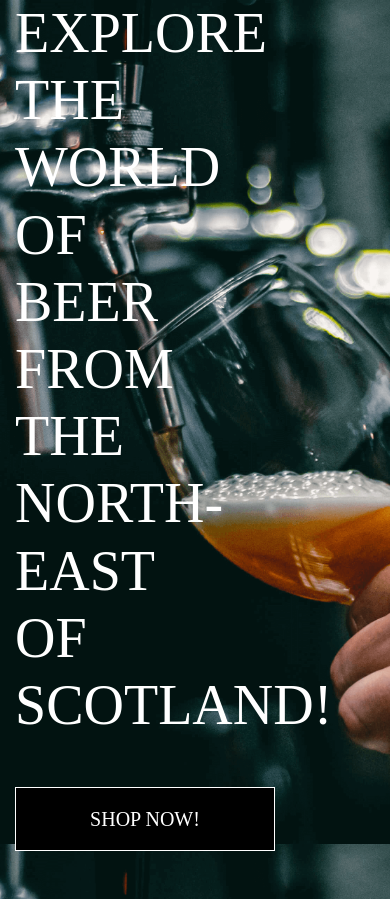
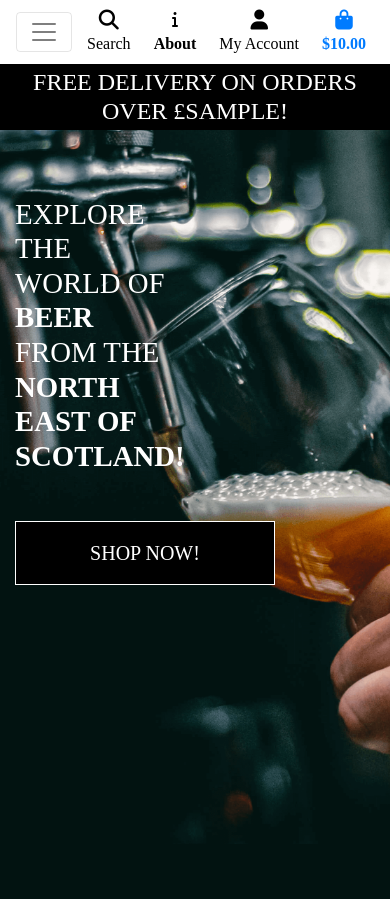
Before and after one commit to donald-macritchie/granite_tap, a Django app: template home/templates/home/index.html in a window 390 px wide. After the commit the page ends 836 px from the top, so only its background shows below. Run offline with Django 3.2, Linux system fonts and the light colour scheme; the template is opened without the code that fills it: most values are stand-ins (such as "Sample title", 1, 10 or a date in 2020); some libraries are stand-ins or nearby versions; some web fonts are replaced.

Commit message:
added mobile header and main nav bar

```diff
--- a/home/templates/home/index.html
+++ b/home/templates/home/index.html
@@ -10,11 +10,12 @@
 {% endblock %}
 
 {% block content %}
+    <!-- Hero Section -->
     <div class="container h-100">
         <div class="row h-100">
             <div class="col-6 col-md-6 my-auto">
-                <h1 class="display-4 logo-font text-white">
-                    Explore The World of Beer from The North-East Of Scotland!
+                <h1 id="hero-text" class="display-5 logo-font text-white">
+                    Explore The World of <strong>Beer</strong> from The <strong>North East Of Scotland!</strong>
                 </h1>
                 <div class="my-5">
                     <h4>
--- a/static/css/base.css
+++ b/static/css/base.css
@@ -58,6 +58,10 @@ body {
     border: 1px solid black !important;
 }
 
+.bg-black {
+    background: #000 !important;
+}
+
 /* -------------------------------- Media Queries */
 
 /* Slightly larger container on xl screens */
@@ -81,3 +85,15 @@ body {
         padding-top: 164px;
     }
 }
+
+
+@media (max-width: 768px) {
+    #hero-text {
+        font-size: 1.8em;
+        margin-top: 150px;
+    }
+
+@media (max-width: 425px) {
+    #hero-text {
+        font-size: 1.8em;
+    }
--- a/templates/base.html
+++ b/templates/base.html
@@ -45,12 +45,16 @@
 
 <body>
     <header class="container-fluid fixed-top">
+
+        <!-- Homepage Logo -->
         <div id="topnav" class="row bg-white pt-lg-2 d-none d-lg-flex">
             <div class="col-12 col-lg-4 my-auto py-1 py-lg-0 text-center text-lg-left">
                 <a href="{% url 'home' %}" class="nav-link main-logo-link">
                     <h2 class="logo-font text-black my-0">Granite Tap</h2>
                 </a>
             </div>
+
+            <!-- searchbar -->
             <div class="col-12 col-lg-4 my-auto py-1 py-lg-0">
                 <form method="GET" action="">
                     <div class="input-group w-100">
@@ -68,6 +72,7 @@
             </div>
             <div class="col-12 col-lg-4 my-auto py-1 py-lg-0">
                 <ul class="list-inline list-unstyled text-center text-lg-right my-0">
+                    <!-- About Link -->
                     <li class="list-inline-item">
                         <a class="text-info text-black nav-link p-0" href="">
                             <div class="text-center">
@@ -76,6 +81,7 @@
                             </div>
                         </a>
                     </li>
+                    <!-- My Account  -->
                     <li class="list-inline-item dropdown">
                         <a class="text-black nav-link p-0" href="#" id="user-options" data-toggle="dropdown"
                             aria-haspopup="true" aria-expanded="false">
@@ -97,6 +103,7 @@
                             {% endif %}
                         </div>
                     </li>
+                    <!-- Shopping Basket -->
                     <li class="list-inline-item">
                         <a class="{% if grand_total %}text-info font-weight-bold{% else %}text-black{% endif %} nav-link p-0"
                             href="">
@@ -113,6 +120,25 @@
                         </a>
                     </li>
                 </ul>
+            </div>
+        </div>
+
+        <!-- Sub Menus -->
+        <div class="row bg-white">
+            <nav class="navbar navbar-expand-lg navbar-light w-100">
+                <button class="navbar-toggler" type="button" data-toggle="collapse" data-target="#main-nav"
+                    aria-controls="main-nav" aria-expanded="false" aria-label="Toggle navigation">
+                    <span class="navbar-toggler-icon"></span>
+                </button>
+                {% include 'includes/mobile-top-header.html' %}
+                {% include 'includes/main-nav.html' %}
+            </nav>
+        </div>
+
+        <!-- Delivery Banner -->
+        <div id="delivery-banner" class="row text-center bg-black">
+            <div class="col bg-black text-white">
+                <h4 class="logo-font my-1">Free delivery on orders over £{{ free_shipping_threshold }}!</h4>
             </div>
         </div>
     </header>
--- /dev/null
+++ b/templates/includes/main-nav.html
@@ -0,0 +1,42 @@
+<div class="collapse navbar-collapse" id="main-nav">
+    <ul class="navbar-nav w-auto mx-auto">
+        <li class="nav-item dropdown">
+            <a class="logo-font font-weight-bold nav-link text-black mr-5" href="#" id="all-products-link"
+                data-toggle="dropdown" aria-haspopup="true" aria-expanded="false">
+                All Products
+            </a>
+            <div class="dropdown-menu border-0" aria-labelledby="all-products-link">
+                <a href="" class="dropdown-item">By Price</a>
+                <a href="" class="dropdown-item ">By Rating</a>
+                <a href="" class="dropdown-item ">By Category</a>
+                <a href="" class="dropdown-item">All Products</a>
+            </div>
+        </li>
+
+        <li class="nav-item dropdown">
+            <a class="logo-font font-weight-bold nav-link text-black mr-5" href="#" id="clothing-link"
+                data-toggle="dropdown" aria-haspopup="true" aria-expanded="false">
+                Beer Types
+            </a>
+            <div class="dropdown-menu border-0" aria-labelledby="clothing-link">
+                <a href="" class="dropdown-item">Lager</a>
+                <a href="" class="dropdown-item">Ale</a>
+                <a href="" class="dropdown-item">Stourt</a>
+                <a href="" class="dropdown-item">Sour</a>
+            </div>
+        </li>
+
+        <li class="nav-item dropdown">
+            <a class="logo-font font-weight-bold nav-link text-black mr-5" href="#" id="homeware-link"
+                data-toggle="dropdown" aria-haspopup="true" aria-expanded="false">
+                Breweries
+            </a>
+            <div class="dropdown-menu border-0" aria-labelledby="homeware-link">
+                <a href="" class="dropdown-item">Brewdog</a>
+                <a href="" class="dropdown-item">Brew Toon</a>
+                <a href="" class="dropdown-item">Fierce</a>
+                <a href="" class="dropdown-item">Six° North</a>
+            </div>
+        </li>
+    </ul>
+</div>
--- /dev/null
+++ b/templates/includes/mobile-top-header.html
@@ -0,0 +1,69 @@
+<li class="list-inline-item">
+    <a class="text-black nav-link d-block d-lg-none text-sm p-0" href="#" id="mobile-search" data-toggle="dropdown"
+        aria-haspopup="true" aria-expanded="false">
+        <div class="text-center">
+            <div><i class="fas fa-search fa-lg"></i></div>
+            <p class="my-0">Search</p>
+        </div>
+    </a>
+    <div class="dropdown-menu border-0 w-100 p-3 rounded-0 my-0" aria-labelledby="mobile-search">
+        <form class="form" method="GET" action="">
+            <div class="input-group w-100">
+                <input class="form-control border border-black rounded-0" type="text" name="q"
+                    placeholder="Search our site">
+                <div class="input-group-append">
+                    <button class="form-control form-control btn btn-black border border-black rounded-0" type="submit">
+                        <span class="icon">
+                            <i class="fas fa-search"></i>
+                        </span>
+                    </button>
+                </div>
+            </div>
+        </form>
+    </div>
+</li>
+<li class="list-inline-item">
+    <a class="text-primary font-weight-bold text-black nav-link d-block d-lg-none text-sm p-0"
+        href="">
+        <div class="text-center">
+            <div><i class="fa-solid fa-info"></i></div>
+            <p class="my-0">About</p>
+        </div>
+    </a>
+</li>
+<li class="list-inline-item dropdown">
+    <a class="text-black nav-link d-block d-lg-none text-sm p-0" href="#" id="user-options" data-toggle="dropdown"
+        aria-haspopup="true" aria-expanded="false">
+        <div class="text-center">
+            <div><i class="fas fa-user fa-lg"></i></div>
+            <p class="my-0">My Account</p>
+        </div>
+    </a>
+    <div class="dropdown-menu border-0" aria-labelledby="user-options">
+        {% if request.user.is_authenticated %}
+        {% if request.user.is_superuser %}
+        <a href="{% url 'account_logout' %}" class="dropdown-item">Product Management</a>
+        {% endif %}
+        <a href="" class="dropdown-item">My Profile</a>
+        <a href="{% url 'account_logout' %}" class="dropdown-item">Logout</a>
+        {% else %}
+        <a href="{% url 'account_signup' %}" class="dropdown-item">Register</a>
+        <a href="{% url 'account_login' %}" class="dropdown-item">Login</a>
+        {% endif %}
+    </div>
+</li>
+<li class="list-inline-item">
+    <a class="{% if grand_total %}text-primary font-weight-bold{% else %}text-black{% endif %} nav-link d-block d-lg-none text-sm p-0"
+        href="">
+        <div class="text-center">
+            <div><i class="fas fa-shopping-bag fa-lg"></i></div>
+            <p class="my-0">
+                {% if grand_total %}
+                ${{ grand_total|floatformat:2 }}
+                {% else %}
+                $0.00
+                {% endif %}
+            </p>
+        </div>
+    </a>
+</li>
```
